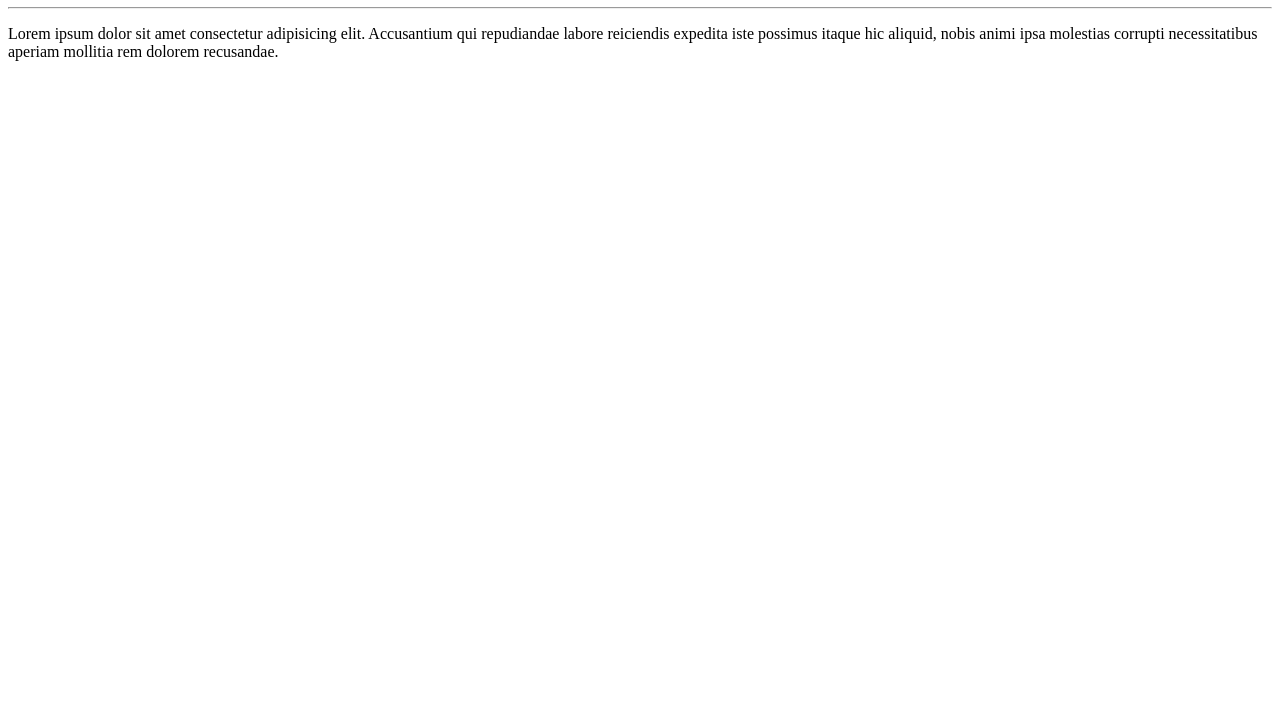
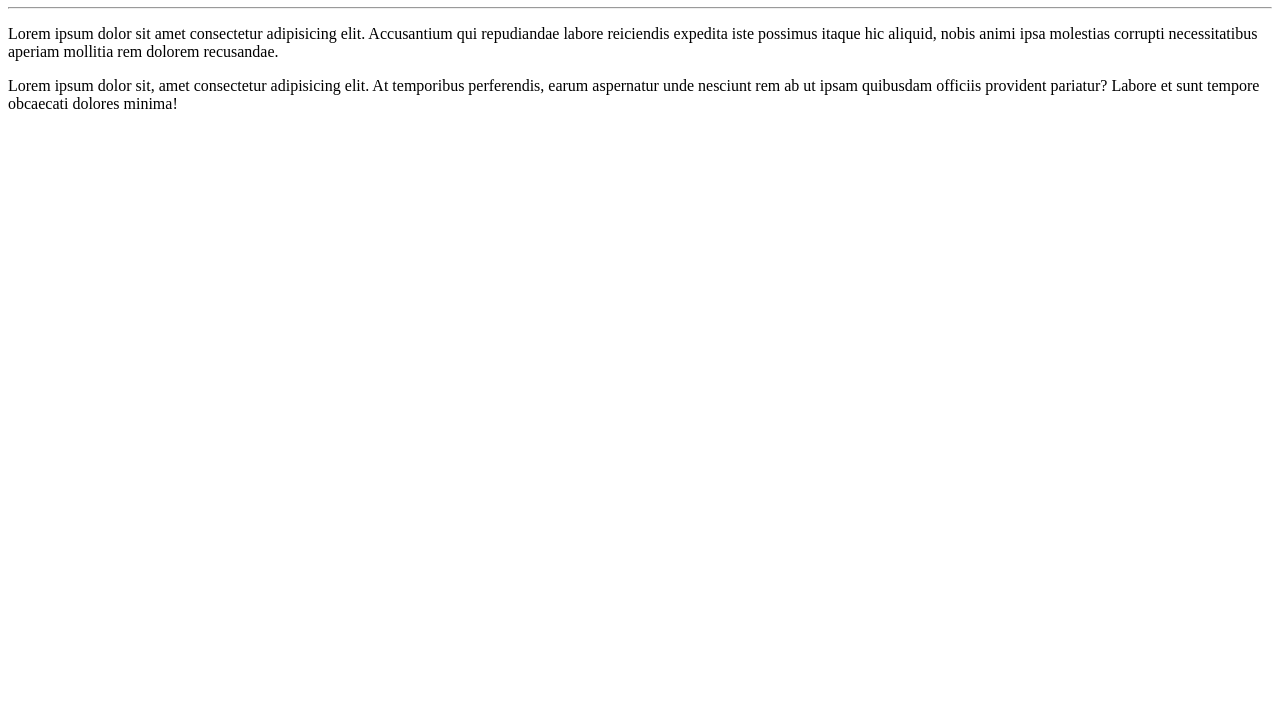
Before and after one commit to carllos-alberto/Ola-MUndo, a plain HTML site: page Site Exemplo/index.html in a window 1280 px wide. Shown: the part 73-800 px from the top of the page. Drawn offline with Linux system fonts and the light colour scheme.

Commit message:
Adicionei outro parágrafo

```diff
--- a/Site Exemplo/index.html
+++ b/Site Exemplo/index.html
@@ -10,5 +10,6 @@
     <h1>Olá, Mundo!</h1>
     <hr>
     <p>Lorem ipsum dolor sit amet consectetur adipisicing elit. Accusantium qui repudiandae labore reiciendis expedita iste possimus itaque hic aliquid, nobis animi ipsa molestias corrupti necessitatibus aperiam mollitia rem dolorem recusandae.</p>
+    <p>Lorem ipsum dolor sit, amet consectetur adipisicing elit. At temporibus perferendis, earum aspernatur unde nesciunt rem ab ut ipsam quibusdam officiis provident pariatur? Labore et sunt tempore obcaecati dolores minima!</p>
 </body>
 </html>
```
